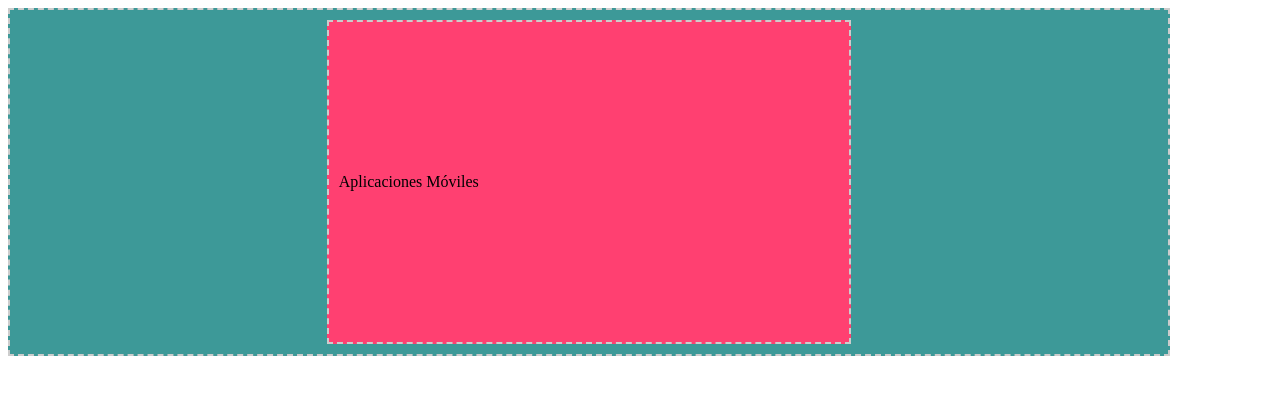
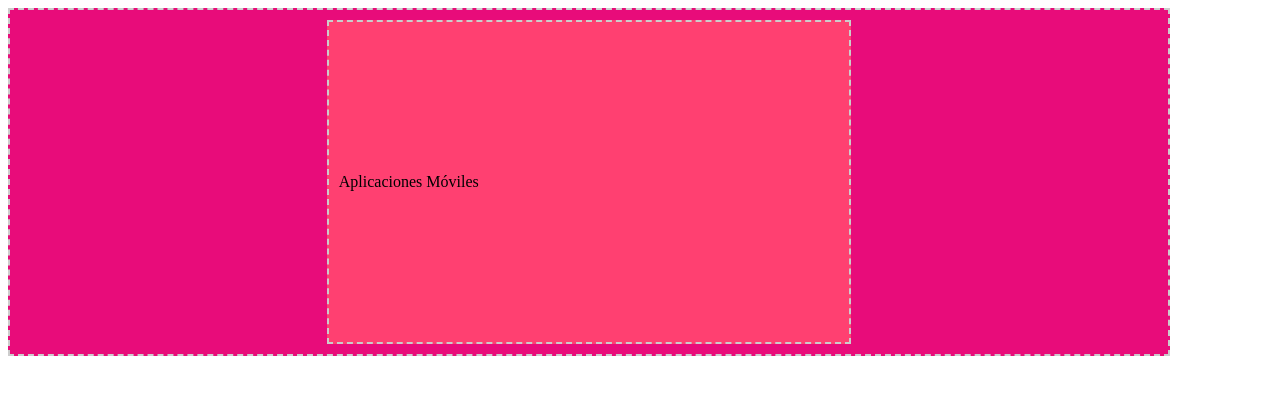
Before and after one commit to Prietonatalia/diplomado-apm3, a plain HTML site: page Natalia/index.html in a window 1280 px wide. Drawn offline with Linux system fonts and the light colour scheme.

Commit message:
Prueba 2
change background color

```diff
--- a/Natalia/css/style.css
+++ b/Natalia/css/style.css
@@ -8,7 +8,7 @@ width: 90%;
 height:90%;
 padding: 10px;
 border: 2px dashed #CCC;
-background: #3D9998;
+background: #E80C7A;
 
 }
 .cont1{
```
